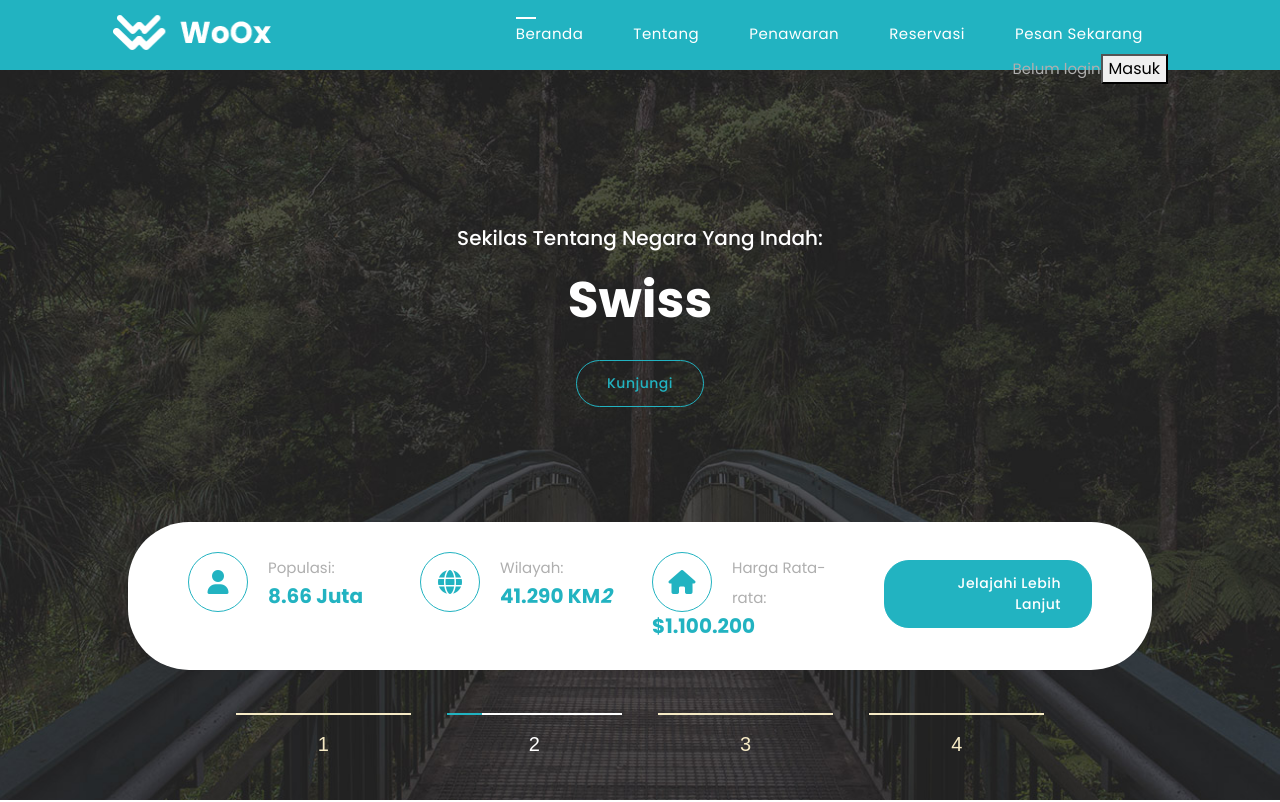
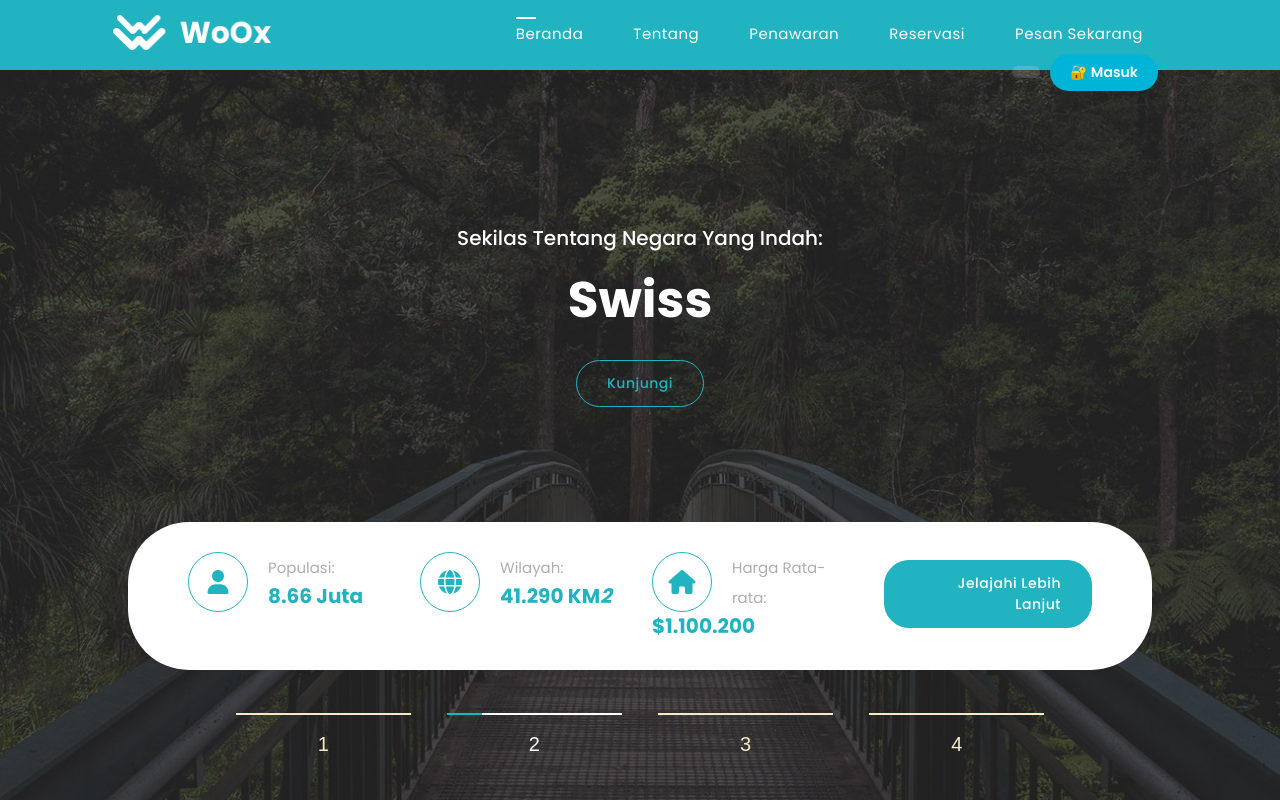
Before and after one commit to bagas2408/bagsakhir, a plain HTML site: page index.html in a window 1280 px wide. Shown: the top 802 px of the page. Drawn offline with nearby package versions, Linux system fonts and the light colour scheme.

Commit message:
Update index.html

```diff
--- a/index.html
+++ b/index.html
@@ -21,11 +21,13 @@
     <link rel="stylesheet"href="https://unpkg.com/swiper@7/swiper-bundle.min.css"/>
 
   </head>
+
 <script>
 function goLogin() {
     window.location.href = "login/index.html";
 }
 </script>
+
 <body>
 
   <!-- ***** Preloader Start ***** -->
@@ -59,11 +61,32 @@ function goLogin() {
                         <li><a href="deals.html">Penawaran</a></li>
                         <li><a href="reservation.html">Reservasi</a></li>
                         <li><a href="reservation.html">Pesan Sekarang</a></li>
-                        <p id="userInfo">Belum login</p>
-
-              <div id="authArea">
-                  <button onclick="goLogin()" class="nav-cta">Masuk</button>
-              </div>
+                        <li style="display:flex; align-items:center; gap:10px; margin-left:15px;">
+                            <span id="userInfo" style="
+                                color: white;
+                                font-size: 14px;
+                                font-weight: 500;
+                                background: rgba(255,255,255,0.15);
+                                padding: 6px 14px;
+                                border-radius: 20px;
+                            "></span>
+                            <div id="authArea">
+                                <button onclick="goLogin()" style="
+                                    background: #00b4d8;
+                                    color: white;
+                                    border: none;
+                                    padding: 8px 20px;
+                                    border-radius: 20px;
+                                    font-size: 14px;
+                                    font-weight: 600;
+                                    cursor: pointer;
+                                    transition: background 0.3s;
+                                " onmouseover="this.style.background='#0077b6'"
+                                   onmouseout="this.style.background='#00b4d8'">
+                                    🔐 Masuk
+                                </button>
+                            </div>
+                        </li>
                     </ul>
                     <a class='menu-trigger'>
                         <span>Menu</span>
@@ -396,12 +419,9 @@ function goLogin() {
     </div>
   </footer>
 
-
   <!-- Scripts -->
-  <!-- Bootstrap core JavaScript -->
   <script src="vendor/jquery/jquery.min.js"></script>
   <script src="vendor/bootstrap/js/bootstrap.min.js"></script>
-
   <script src="assets/js/isotope.min.js"></script>
   <script src="assets/js/owl-carousel.js"></script>
   <script src="assets/js/wow.js"></script>
@@ -423,7 +443,9 @@ function goLogin() {
       bannerTimer = setInterval(bannerSwitcher, 5000)
     });
   </script>
-    <script src="login/js/welcome.js"></script>
-  </body>
 
-</html>
+  <script src="login/js/welcome.js"></script>
+
+</body>
+
+</html>\
```
